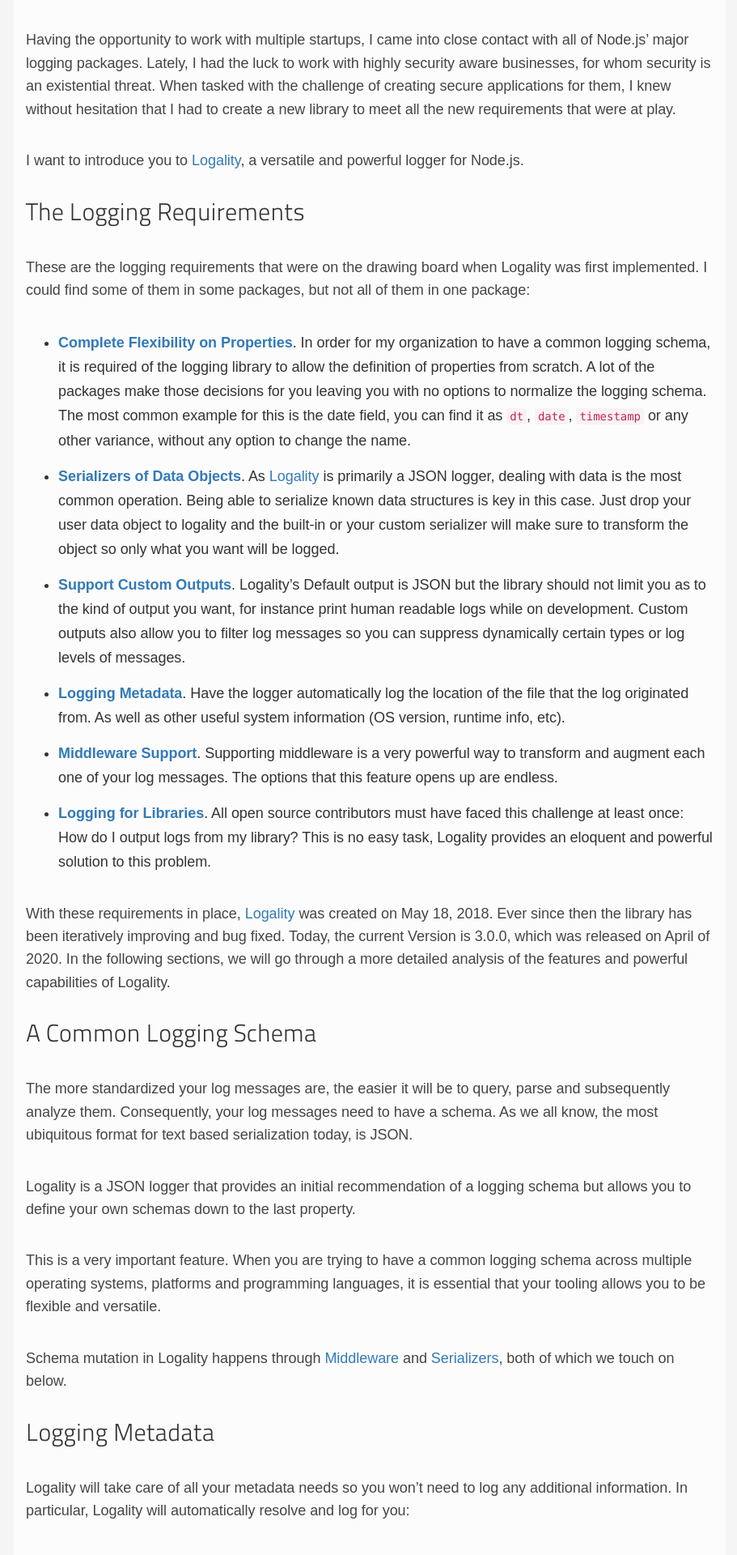
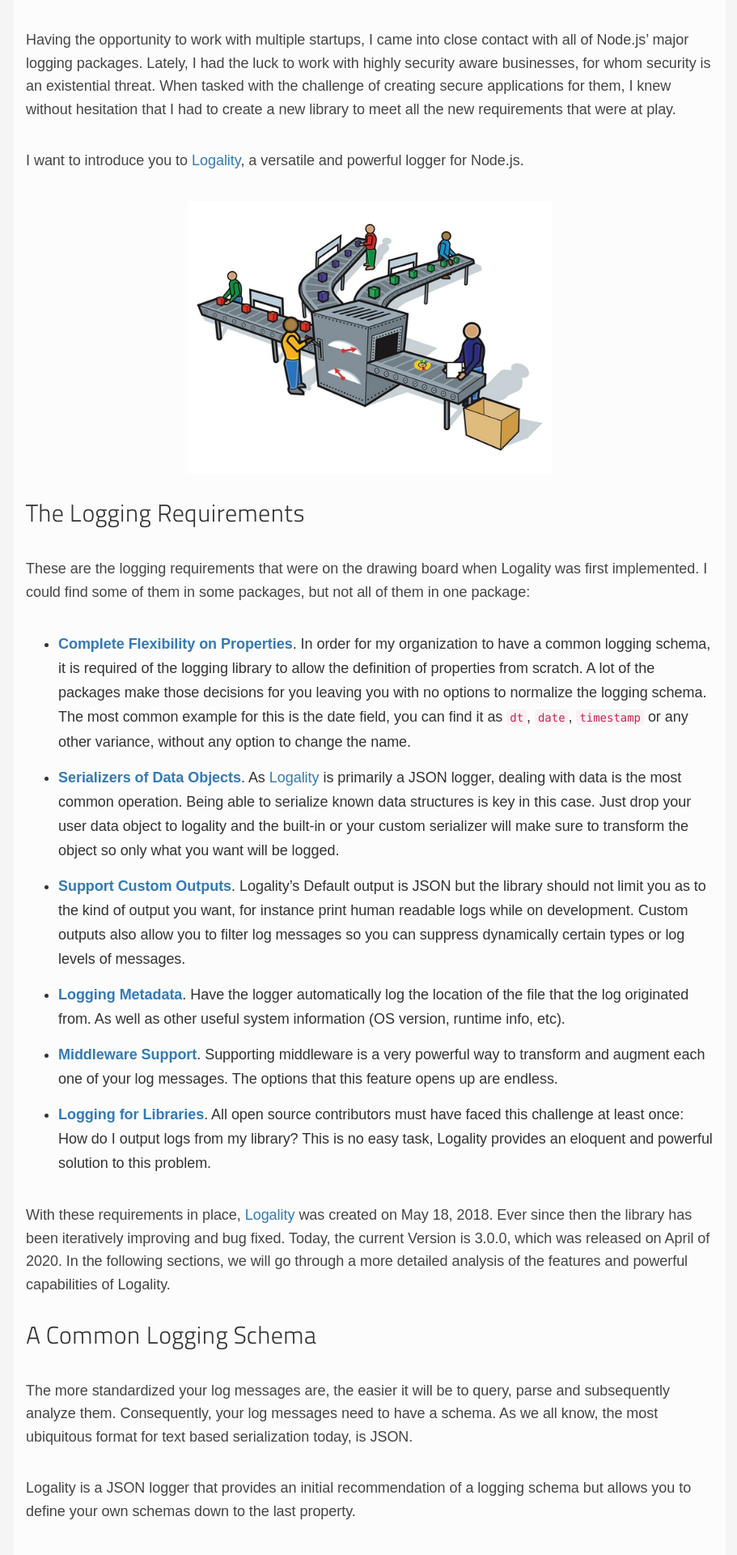
Before and after one commit to thanpolas/thanpolas.github.com, a Jekyll site: the page built from _posts/nodejs/2020-06-27-why-logs-are-important-introducing-logality.md, in a window 1280 px wide. Shown: the part 388-2308 px from the top of the page at 81% size, without its empty margins (183-1094 px from the left). Built offline with Jekyll 4.4.1, drawn with Linux system fonts in a browser that asks for light colours; nearby versions of some CDN libraries; comment, search, counter and statistics services are not loaded.

Commit message:
Show image on logality post

```diff
--- a/_posts/nodejs/2020-06-27-why-logs-are-important-introducing-logality.md
+++ b/_posts/nodejs/2020-06-27-why-logs-are-important-introducing-logality.md
@@ -14,6 +14,8 @@
 Having the opportunity to work with multiple startups, I came into close contact with all of Node.js' major logging packages. Lately, I had the luck to work with highly security aware businesses, for whom security is an existential threat. When tasked with the challenge of creating secure applications for them, I knew without hesitation that I had to create a new library to meet all the new requirements that were at play.
 
 I want to introduce you to [Logality][logality], a versatile and powerful logger for Node.js.
+
+![Logging Flow](/assets/blogimg/planning.jpg)
 
 ## The Logging Requirements
 
```
